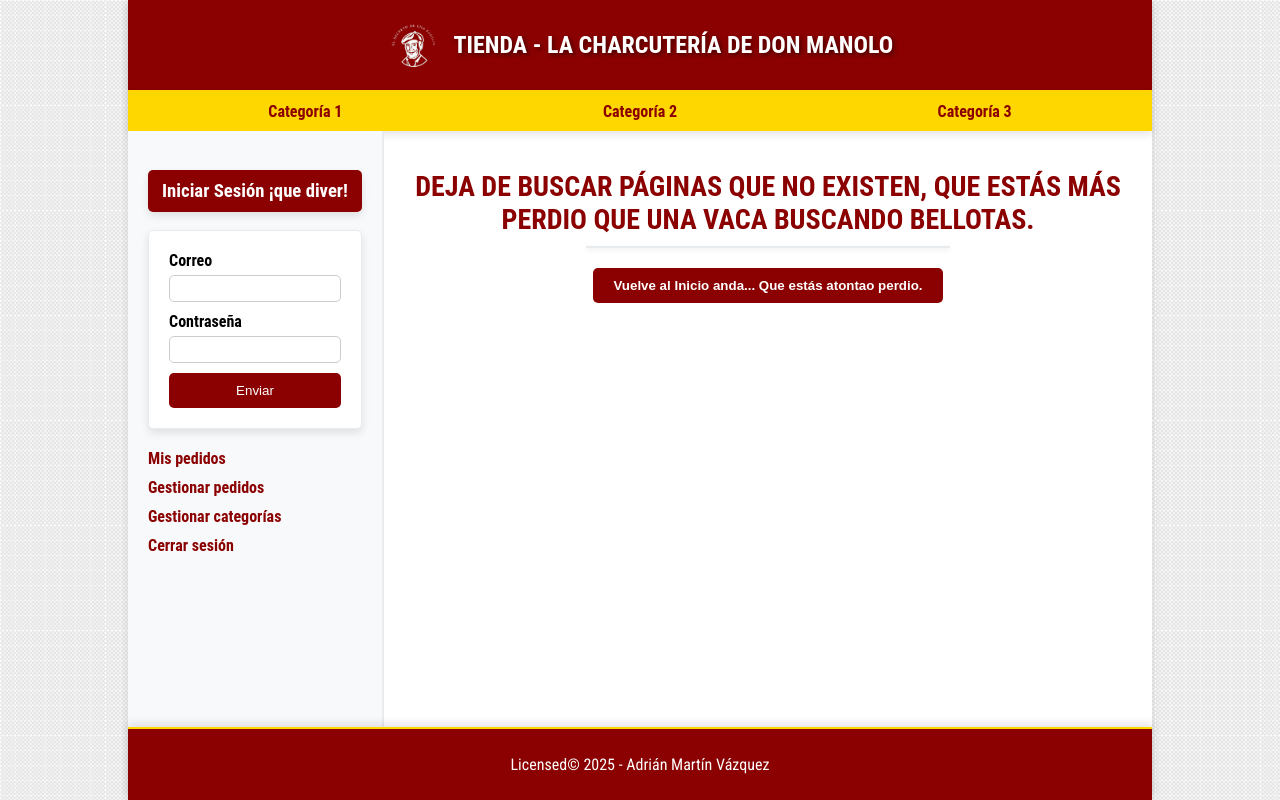
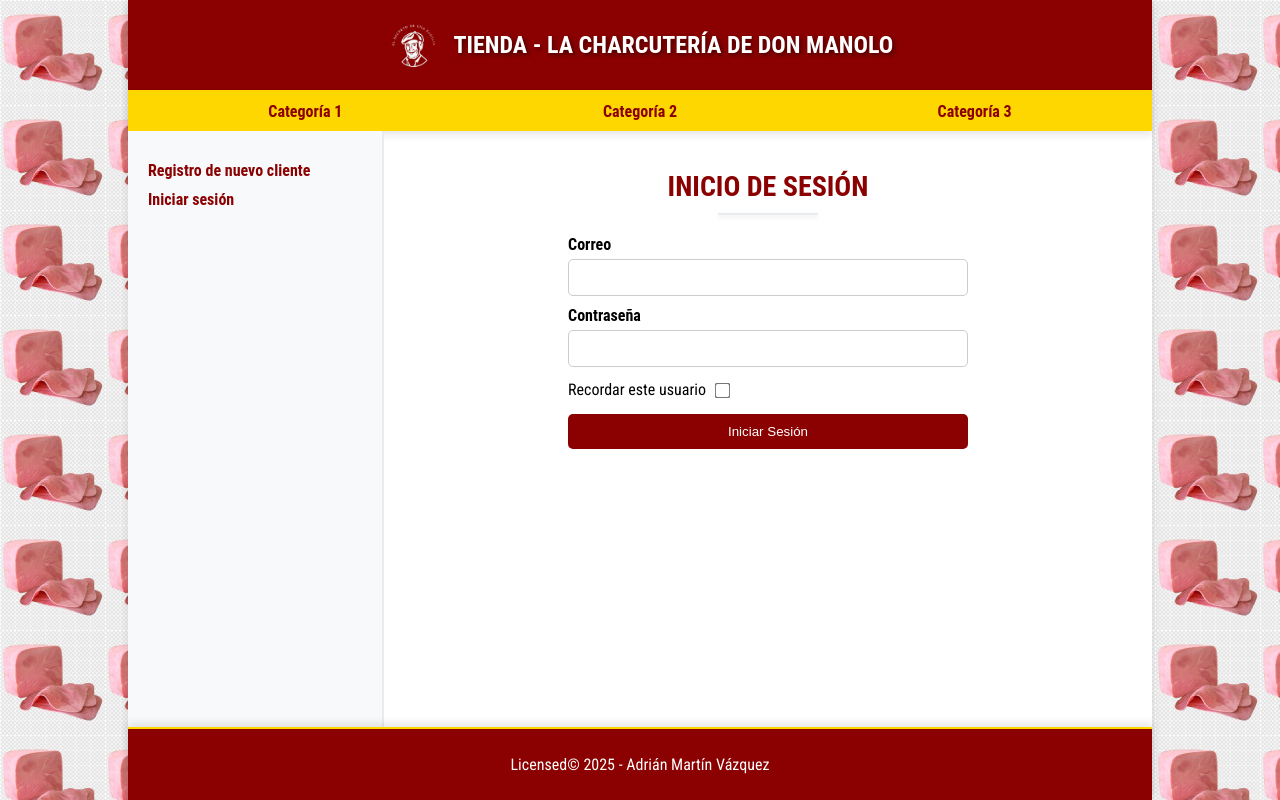
Before and after one commit to 6R4N4DR1/DWES_ProyectoFinal_Tienda_MartinVazquez_Adrian, a PHP site: page /dashboard/usuario/loginCookies in a window 1280 px wide. Run offline with PHP 8.4, Linux system fonts and the light colour scheme; some web fonts are replaced.

Commit message:
login hecho y cerrar sesion tambie, ademas de pulir algunos detalles

```diff
--- a/assets/css/estilos.css
+++ b/assets/css/estilos.css
@@ -24,7 +24,7 @@
 body {
     margin: 0;
     background-color: #FFFFFF;
-    background: url(../images/bg.png);
+    background: url(../images/jamonpartio.jpg);
     color: #000000;
     font-family: 'Roboto Condensed', sans-serif;
     display: flex;
@@ -195,63 +195,6 @@ nav ul li a:hover {
     color: #FFD700;
 }
 
-/* Estilos para el formulario de login */
-#login {
-    background-color: #FFFFFF;
-    padding: 20px;
-    border: 1px solid #E9ECEF;
-    border-radius: 5px;
-    box-shadow: 0 4px 8px rgba(0, 0, 0, 0.1);
-}
-
-#login h3 {
-    background-color: #8B0000;
-    color: #FFFFFF;
-    padding: 10px;
-    border-radius: 5px;
-    text-align: center;
-    box-shadow: 0 4px 8px rgba(0, 0, 0, 0.1);
-}
-
-#login form {
-    display: flex;
-    flex-direction: column;
-}
-
-#login label {
-    margin-bottom: 5px;
-    font-weight: bold;
-}
-
-#login input[type="email"],
-#login input[type="password"] {
-    margin-bottom: 10px;
-    padding: 10px;
-    border: 1px solid #CCC;
-    border-radius: 5px;
-    transition: border-color 0.3s ease;
-}
-
-#login input[type="email"]:focus,
-#login input[type="password"]:focus {
-    border-color: #8B0000;
-}
-
-#login input[type="submit"] {
-    background-color: #8B0000;
-    color: #FFFFFF;
-    border: none;
-    padding: 10px;
-    border-radius: 5px;
-    cursor: pointer;
-    transition: background-color 0.3s ease;
-}
-
-#login input[type="submit"]:hover {
-    background-color: #FFD700;
-    color: #8B0000;
-}
-
 /* Estilos para el contenido principal */
 main {
     padding: 20px;
@@ -355,20 +298,7 @@ a .boton:hover {
     color: #8B0000;
 }
 
-/* Estilos para los mensajes de éxito y error */
-.completado {
-    color: #28a745;
-    font-weight: bold;
-    margin-bottom: 10px;
-}
-
-.fallido, .error {
-    color: #dc3545;
-    font-weight: bold;
-    margin-bottom: 10px;
-}
-
-/* Estilos para el formulario de registro */
+/* Estilos para el formulario de registro y de login */
 form {
     display: flex;
     flex-direction: column;
@@ -398,6 +328,25 @@ form input[type="password"]:focus {
     border-color: #8B0000;
 }
 
+form input[type="checkbox"] {
+    margin-left: 10px;
+    margin-right: 10px;
+    transform: scale(1.2);
+    cursor: pointer;
+}
+
+form label[for="recuerdame"] {
+    margin-top: 3px;
+    font-weight: normal;
+    cursor: pointer;
+}
+
+form .contenedorRecordar {
+    display: flex;
+    align-items: center;
+    margin-bottom: 10px;
+}
+
 form input[type="submit"] {
     background-color: #8B0000;
     color: #FFFFFF;
@@ -411,6 +360,26 @@ form input[type="submit"] {
 form input[type="submit"]:hover {
     background-color: #FFD700;
     color: #8B0000;
+}
+
+/* Estilos para los mensajes de éxito y error */
+.completado {
+    color: #28a745;
+    font-weight: bold;
+    margin-bottom: 10px;
+}
+
+.fallido, .error {
+    color: #dc3545;
+    font-weight: bold;
+    margin-bottom: 10px;
+}
+
+/* Estilos para los mensajes de error */
+.inicioFallido {
+    color: #dc3545;
+    font-weight: bold;
+    margin-bottom: 10px;
 }
 
 /* Estilos para el footer */
--- a/controllers/UsuarioController.php
+++ b/controllers/UsuarioController.php
@@ -18,7 +18,6 @@
                 $email = isset($_POST['email']) ? $_POST['email'] : false;
                 $password = isset($_POST['password']) ? $_POST['password'] : false;
                 $rol = isset($_POST['rol']) ? $_POST['rol'] : 'user';
-
 
                 $_SESSION['form_data'] = [
                     'nombre' => $nombre,
@@ -63,15 +62,20 @@
                     if($usuario->guardar()){
                         Utils::deleteSession('form_data');
                         $_SESSION['register'] = 'complete';
-                        header("Location:" . BASE_URL . "usuario/register");
+                        if(isset($_SESSION['admin'])){
+                            Utils::deleteSession('register');
+                            header("Location:" . BASE_URL . "usuario/admin" . (isset($_SESSION['pag']) ? "&pag=" . $_SESSION['pag'] : ""));
+                        }else{
+                            header("Location:" . BASE_URL . "usuario/register");
+                        }
                     }else{
                         $_SESSION['register'] = 'failed';
-                        header('Location:'.BASE_URL.'usuario/register');
+                        header('Location:'.BASE_URL.'usuario/'.(isset($_SESSION['admin']) ? 'crearUsuario' : 'register'));
                         exit();
                     }
                 }else{
                     $_SESSION['register'] = 'failed';
-                    header('Location:'.BASE_URL.'usuario/register');
+                    header('Location:'.BASE_URL.'usuario/'.(isset($_SESSION['admin']) ? 'crearUsuario' : 'register'));
                     exit();
                 }
             }else{
@@ -80,41 +84,103 @@
             }
         }
 
+        public function loginCookies(){
+            if(isset($_SESSION['identity'])){
+                header('Location:'.BASE_URL);
+            }
+
+            if(isset($_COOKIE['recuerdame'])){
+                $email = $_COOKIE['recuerdame'];
+                $usuario = Usuario::getUserPorEmail($email);
+
+                if($usuario){
+                    $_SESSION['identity'] = [
+                        'id' => $usuario->getId(),
+                        'nombre' => $usuario->getNombre(),
+                        'apellidos' => $usuario->getApellidos(),
+                        'email' => $usuario->getEmail(),
+                        'rol' => $usuario->getRol()
+                    ];
+
+                    if($usuario->getRol() === 'admin'){
+                        $_SESSION['admin'] = true;
+                    }
+
+                    header('Location:'.BASE_URL);
+                    exit();
+                }
+            }
+            require_once 'views/usuario/login.php';
+        }
+
         public function login(){
             if($_SERVER['REQUEST_METHOD'] === 'POST'){
-                $usuario = new Usuario();
-                $usuario->setEmail($_POST['email']);
-                $usuario->setPassword($_POST['password']);
-                $identity = $usuario->login();
+                $email = isset($_POST['email']) ? $_POST['email'] : false;
+                $password = isset($_POST['password']) ? $_POST['password'] : false;
+                $recuerdame = isset($_POST['recuerdame']);
 
                 $_SESSION['form_data'] = [
-                    'email' => $usuario->getEmail(),
-                    'password' => $usuario->getPassword()
+                    'email' => $email,
+                    'password' => $password,
+                    'recuerdame' => $recuerdame
                 ];
 
-                if($identity && is_object($identity)){
-                    $_SESSION['identity'] = $identity;
+                if($email && $password){
+                    $usuario = new Usuario();
+                    $usuario->setEmail($email);
+                    $usuario->setPassword($password);
+                    $usuario = $usuario->login();
 
-                    if($identity->rol === 'admin'){
-                        $_SESSION['admin'] = true;
+                    if($usuario){
+                        Utils::deleteSession('form_data');
+
+                        $_SESSION['identity'] = [
+                            'id' => $usuario->getId(),
+                            'nombre' => $usuario->getNombre(),
+                            'apellidos' => $usuario->getApellidos(),
+                            'email' => $usuario->getEmail(),
+                            'rol' => $usuario->getRol()
+                        ];
+
+                        if($recuerdame){
+                            setcookie('recuerdame', $email, time() + 60*60*24*7);
+                        }else{
+                            if(isset($_COOKIE['recuerdame'])){
+                                setcookie('recuerdame', $email, time() - 1);
+                            }
+                        }
+
+                        if($usuario->getRol() === 'admin'){
+                            $_SESSION['admin'] = true;
+                        }
+
+                        header('Location:'.BASE_URL);
+                        exit();
+                    }else{
+                        $_SESSION['login'] = 'failed';
                     }
                 }else{
-                    $_SESSION['error_login'] = 'Identificación fallida';
+                    $_SESSION['login'] = 'failed';
                 }
             }else{
                 header('Location:'.BASE_URL);
                 exit();
             }
+            header('Location:'.BASE_URL."usuario/loginCookies");
+            exit();
         }
 
         public function logout(){
-            if(isset($_SESSION['identity'])){
-                unset($_SESSION['identity']);
+            Utils::isIdentity();
+
+            Utils::deleteSession('identity');
+            Utils::deleteSession('admin');
+
+            if(isset($_COOKIE['recuerdame'])){
+                setcookie('recuerdame', '', time() - 1);
             }
 
-            if(isset($_SESSION['admin'])){
-                unset($_SESSION['admin']);
-            }
+            header('Location:'.BASE_URL);
         }
     }
 ?>
--- a/helpers/Utils.php
+++ b/helpers/Utils.php
@@ -7,7 +7,6 @@
                 $_SESSION[$name] = null;
                 unset($_SESSION[$name]);
             }
-            return $name;
         }
 
         public static function cifrarPassword($password){
@@ -18,8 +17,6 @@
         public static function isIdentity(){
             if(!isset($_SESSION['identity'])){
                 header('Location:'.BASE_URL);
-            }else{
-                return true;
             }
         }
 
@@ -27,8 +24,6 @@
         public static function isAdmin(){
             if(!isset($_SESSION['identity']) || $_SESSION['identity']['rol'] !== 'admin'){
                 header('Location:'.BASE_URL);
-            }else{
-                return true;
             }
         }
 
--- a/views/layout/sidebar.php
+++ b/views/layout/sidebar.php
@@ -1,27 +1,31 @@
 <div id="contenido">
     <!-- Barra lateral -->
     <aside id="sidebar">
-        <?php
-            if(!isset($_SESSION['identity'])):
-        ?>
-        <h3>Iniciar Sesi&oacute;n ¡que diver!</h3>
-        <div id="login" class="block_aside">
-            <form action="<?=BASE_URL?>usuario/login" method="POST">
-                <label for="email">Correo</label>
-                <input type="email" name="email" required>
-                <label for="password">Contrase&ntilde;a</label>
-                <input type="password" name="password" required>
-                <input type="submit" value="Enviar">
-            </form>
-        </div>
-        <?php else: ?>
-            <h3><?=$_SESSION['identity']['nombre']?> <?=$_SESSION['identity']['apellidos']?> </h3>
-        <?php endif; ?>
         <div class="block_aside">
-            <a href="#">Mis pedidos</a>
-            <a href="#">Gestionar pedidos</a>
-            <a href="#">Gestionar categor&iacute;as</a>
-            <a href="<?=BASE_URL?>usuario/logout">Cerrar sesi&oacute;n</a>
+            <?php
+                $controlador_actual = $_GET['controller'] ?? null;
+                $accion_actual = $_GET['action'] ?? null;
+            ?>
+            <?php if(!isset($_SESSION['identity'])): ?>
+                <a href="<?=BASE_URL?>usuario/register">Registro de nuevo cliente</a>
+                <a href="<?=BASE_URL?>usuario/loginCookies">Iniciar sesi&oacute;n</a>
+            <?php else: ?>
+                <?php
+                    $rol_actual = $_SESSION['identity']['rol'] ?? null;
+                ?>
+
+                <?php if($rol_actual === 'admin'): ?>
+                    <a href="#">Gestionar categor&iacute;as</a>
+                    <a href="#">Gestionar productos</a>
+                    <a href="#">Gestionar pedidos</a>
+                    <a href="#">Gestionar usuarios</a>
+                    <div class="separator"></div>
+                <?php endif; ?>
+
+                <a href="#"><?= $_SESSION['identity']['nombre'] ?> <?= $_SESSION['identity']['apellidos'] ?></a>
+
+                <a href="<?=BASE_URL?>usuario/logout">Cerrar sesi&oacute;n</a>
+            <?php endif; ?>
         </div>
     </aside>
 
--- /dev/null
+++ b/views/usuario/login.php
@@ -0,0 +1,27 @@
+<?php
+    use helpers\Utils;
+?>
+
+<h1>Inicio de Sesi&oacute;n</h1>
+
+<?php if(isset($_SESSION['login']) && $_SESSION['login'] == 'failed'): ?>
+    <strong class="inicioFallido">Inicio de sesi&oacute;n fallido. Prueba de nuevo.</strong>
+<?php endif; ?>
+
+<form action="<?=BASE_URL?>usuario/login" method="POST">
+    <label for="email">Correo</label>
+    <input type="email" name="email" required value="<?= isset($_SESSION['form_data']['email']) ? $_SESSION['form_data']['email'] : '' ?>">
+
+    <label for="password">Contrase&ntilde;a</label>
+    <input type="password" name="password" required value="<?= isset($_SESSION['form_data']['password']) ? $_SESSION['form_data']['password'] : '' ?>">
+
+    <div class="contenedorRecordar">
+        <label for="recuerdame">Recordar este usuario</label>
+        <input type="checkbox" id="recuerdame" name="recuerdame" <?= (isset($_SESSION['form_data']) && isset($_SESSION['form_data']['remember']) && $_SESSION['form_data']['remember']) ? 'checked' : '' ?>>
+    </div>
+
+    <input type="submit" value="Iniciar Sesi&oacute;n">
+</form>
+
+<?php Utils::deleteSession('login'); ?>
+<?php Utils::deleteSession('form_data'); ?>
--- a/views/usuario/registro.php
+++ b/views/usuario/registro.php
@@ -15,7 +15,7 @@
     <input type="text" name="nombre" required value="<?= isset($_SESSION['form_data']['nombre']) ? $_SESSION['form_data']['nombre'] : '' ?>">
 
     <?php if(isset($_SESSION['register']) && $_SESSION['register'] == 'failed_nombre'): ?>
-        <strong class="error">El nombre no es v&aacute;lido. Solo letras y espacios. Prueba de nuevo.</strong>
+        <strong class="error">El nombre no es v&aacute;lido. Prueba de nuevo.</strong>
         <?php Utils::deleteSession('register'); ?>
     <?php endif; ?>
 
@@ -23,7 +23,7 @@
     <input type="text" name="apellidos" required value="<?= isset($_SESSION['form_data']['apellidos']) ? $_SESSION['form_data']['apellidos'] : '' ?>">
 
     <?php if(isset($_SESSION['register']) && $_SESSION['register'] == 'failed_apellidos'): ?>
-        <strong class="error">Los apellidos no son v&aacute;lidos. Solo letras y espacios. Prueba de nuevo.</strong>
+        <strong class="error">Los apellidos no son v&aacute;lidos. Prueba de nuevo.</strong>
         <?php Utils::deleteSession('register'); ?>
     <?php endif; ?>
 
```
Also changed, not shown: models/Usuario.php (+34 -9 lines), assets/images/bg.png (deleted), assets/images/jamonpartio.jpg (added).
